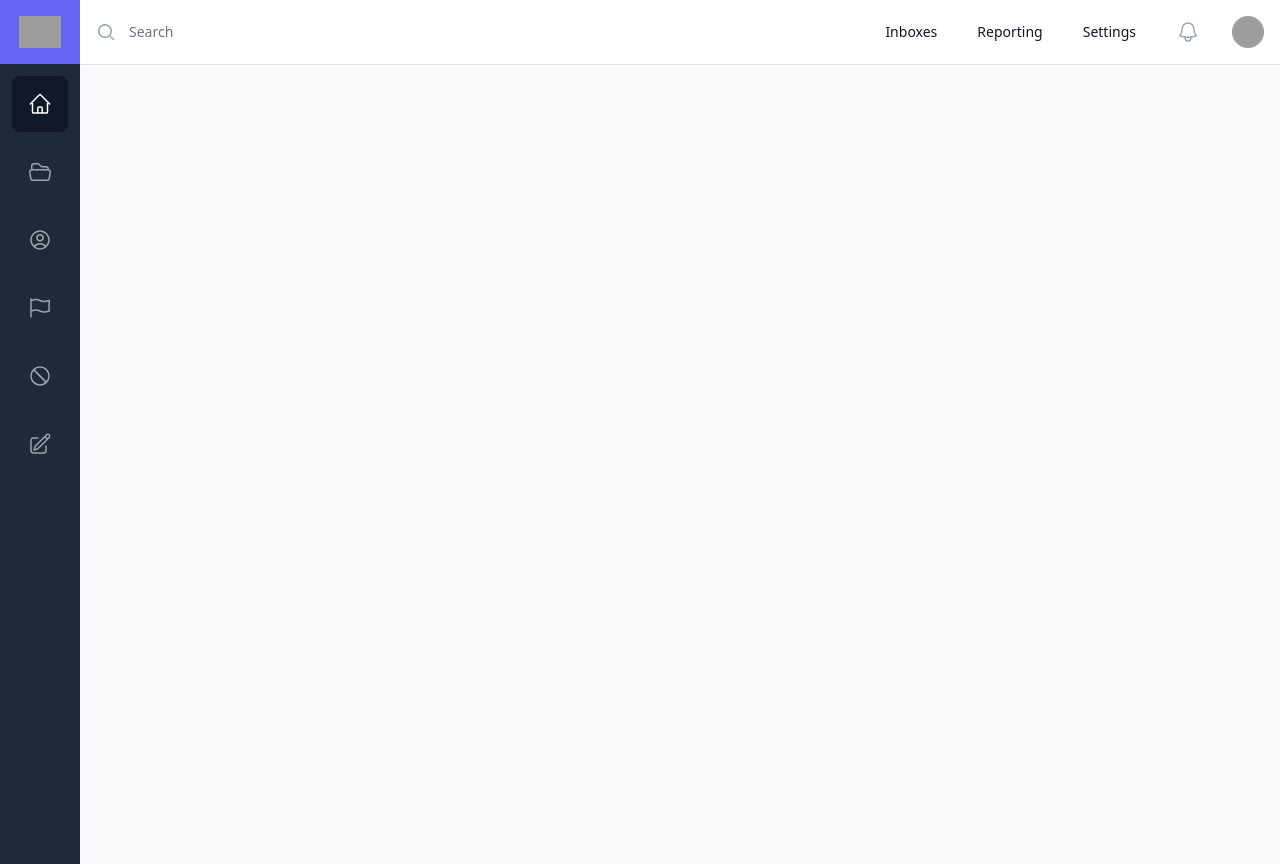
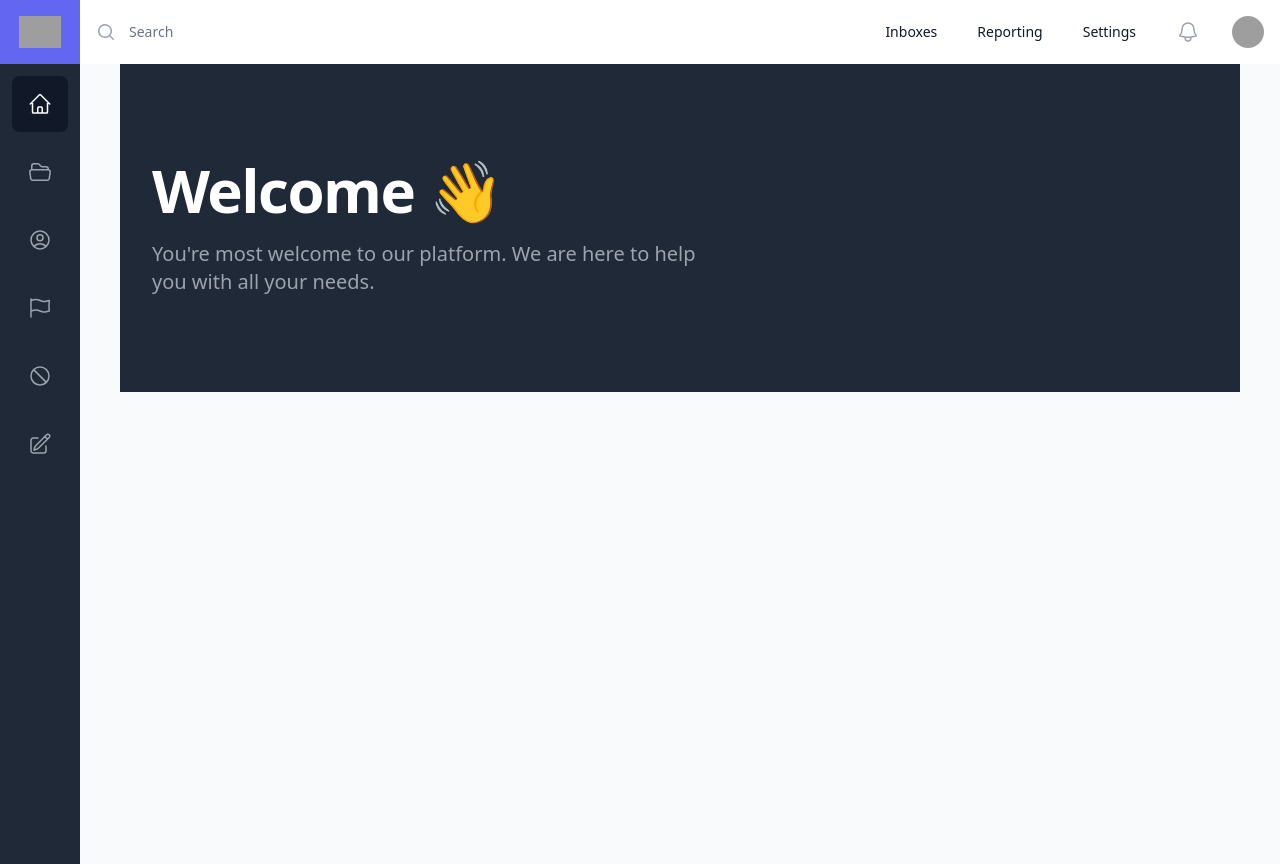
Before and after one commit to Amit-Ramrakhyani/Personal-Finance-Monitoring-System, a React (Vite) app: page / in a window 1280 px wide. Built offline with nearby package versions, Linux system fonts and the light colour scheme; no server answers; sample sign-in values are in the browser's storage; grey boxes are pictures that could not be loaded.

Commit message:
adding bar

```diff
--- a/src/pages/Home/Home.jsx
+++ b/src/pages/Home/Home.jsx
@@ -1,76 +1,99 @@
-import React from "react";
-import { Fragment, useState } from "react";
-import { Dialog, Menu, Transition } from "@headlessui/react";
-import {
-  ChevronDownIcon,
-  MagnifyingGlassIcon,
-} from "@heroicons/react/20/solid";
-import {
-  ArchiveBoxIcon,
-  Bars3Icon,
-  BellIcon,
-  FlagIcon,
-  InboxIcon,
-  NoSymbolIcon,
-  PencilSquareIcon,
-  UserCircleIcon,
-  XMarkIcon,
-} from "@heroicons/react/24/outline";
+// import React from "react";
+// import { Fragment, useState } from "react";
+// import { Dialog, Menu, Transition } from "@headlessui/react";
+// import {
+//   ChevronDownIcon,
+//   MagnifyingGlassIcon,
+// } from "@heroicons/react/20/solid";
+// import {
+//   ArchiveBoxIcon,
+//   Bars3Icon,
+//   BellIcon,
+//   FlagIcon,
+//   InboxIcon,
+//   NoSymbolIcon,
+//   PencilSquareIcon,
+//   UserCircleIcon,
+//   XMarkIcon,
+// } from "@heroicons/react/24/outline";
 
-const user = {
-  name: "Whitney Francis",
-  email: "whitney.francis@example.com",
-  imageUrl:
-    "https://images.unsplash.com/photo-1517365830460-955ce3ccd263?ixlib=rb-1.2.1&ixid=eyJhcHBfaWQiOjEyMDd9&auto=format&fit=facearea&facepad=2&w=256&h=256&q=80",
-};
-const navigation = [
-  {
-    name: "Inboxes",
-    href: "#",
-    children: [
-      { name: "Technical Support", href: "#" },
-      { name: "Sales", href: "#" },
-      { name: "General", href: "#" },
-    ],
-  },
-  { name: "Reporting", href: "#", children: [] },
-  { name: "Settings", href: "#", children: [] },
-];
-const sidebarNavigation = [
-  { name: "Open", href: "#", icon: InboxIcon, current: true },
-  { name: "Archive", href: "#", icon: ArchiveBoxIcon, current: false },
-  { name: "Customers", href: "#", icon: UserCircleIcon, current: false },
-  { name: "Flagged", href: "#", icon: FlagIcon, current: false },
-  { name: "Spam", href: "#", icon: NoSymbolIcon, current: false },
-  { name: "Drafts", href: "#", icon: PencilSquareIcon, current: false },
-];
-const userNavigation = [
-  { name: "Your Profile", href: "#" },
-  { name: "Sign out", href: "#" },
-];
+// const user = {
+//   name: "Whitney Francis",
+//   email: "whitney.francis@example.com",
+//   imageUrl:
+//     "https://images.unsplash.com/photo-1517365830460-955ce3ccd263?ixlib=rb-1.2.1&ixid=eyJhcHBfaWQiOjEyMDd9&auto=format&fit=facearea&facepad=2&w=256&h=256&q=80",
+// };
+// const navigation = [
+//   {
+//     name: "Inboxes",
+//     href: "#",
+//     children: [
+//       { name: "Technical Support", href: "#" },
+//       { name: "Sales", href: "#" },
+//       { name: "General", href: "#" },
+//     ],
+//   },
+//   { name: "Reporting", href: "#", children: [] },
+//   { name: "Settings", href: "#", children: [] },
+// ];
+// const sidebarNavigation = [
+//   { name: "Open", href: "#", icon: InboxIcon, current: true },
+//   { name: "Archive", href: "#", icon: ArchiveBoxIcon, current: false },
+//   { name: "Customers", href: "#", icon: UserCircleIcon, current: false },
+//   { name: "Flagged", href: "#", icon: FlagIcon, current: false },
+//   { name: "Spam", href: "#", icon: NoSymbolIcon, current: false },
+//   { name: "Drafts", href: "#", icon: PencilSquareIcon, current: false },
+// ];
+// const userNavigation = [
+//   { name: "Your Profile", href: "#" },
+//   { name: "Sign out", href: "#" },
+// ];
 
-function classNames(...classes) {
-  return classes.filter(Boolean).join(" ");
-}
+// function classNames(...classes) {
+//   return classes.filter(Boolean).join(" ");
+// }
+
+// export default function Example() {
+//   React.useEffect(() => {
+//     document.title = "Dashboard";
+//   })
+//   const [mobileMenuOpen, setMobileMenuOpen] = useState(false);
+
+//   return (
+//     <>
+//       <div className="flex h-full flex-col">
+
+//         {/* Bottom section */}
+//         <div className="flex min-h-0 flex-1 overflow-hidden">
+//           <main className="min-w-0 flex-1 border-t border-gray-200 lg:flex">
+//             <section aria-labelledby="primary-heading" className="flex h-full min-w-0 flex-1 flex-col overflow-y-auto lg:order-last">
+//               {/* Your content */}
+//               <h1  className="sr-only text-black">Dashboard</h1>
+
+//             </section>
+//           </main>
+//         </div>
+//       </div>
+//     </>
+//   );
+// }
+
+import { ChevronDownIcon } from '@heroicons/react/20/solid'
 
 export default function Example() {
-  React.useEffect(() => {
-    document.title = "Dashboard";
-  })
-  const [mobileMenuOpen, setMobileMenuOpen] = useState(false);
+  return (
+    // <div className="max-w-xxl mx-auto px-9">
 
-  return (
-    <>
-      <div className="flex h-full flex-col">
-        {/* Bottom section */}
-        <div className="flex min-h-0 flex-1 overflow-hidden">
-          <main className="min-w-0 flex-1 border-t border-gray-200 lg:flex">
-            <section aria-labelledby="primary-heading" className="flex h-full min-w-0 flex-1 flex-col overflow-y-auto lg:order-last">
-              {/* Your content */}
-            </section>
-          </main>
+    <div className="bg-gray-800 ml-10 mr-10">
+      <div className="mx-auto max-w-7xl py-16 px-6 sm:py-24 lg:flex lg:justify-between lg:px-8">
+        <div className="max-w-xl">
+          <h2 className="text-4xl font-bold tracking-tight text-white sm:text-5xl lg:text-6xl">Welcome 👋</h2>
+          <p className="mt-5 text-xl text-gray-400">
+           You're most welcome to our platform. We are here to help you with all your needs.
+          </p>
         </div>
+       {/* </div> */}
       </div>
-    </>
-  );
+    </div>
+  )
 }
--- a/tailwind.config.js
+++ b/tailwind.config.js
@@ -1,5 +1,4 @@
-/** @type {import('tailwindcss').Config} */
-export default {
+module.exports = {
   content: [
     "./index.html",
     "./src/**/*.{js,ts,jsx,tsx}",
@@ -24,4 +23,4 @@ export default {
   plugins: [
     require('@tailwindcss/forms')
   ],
-}
+};
```
Also changed, not shown: 2 other files (tests, documents, lock files or other folders).
